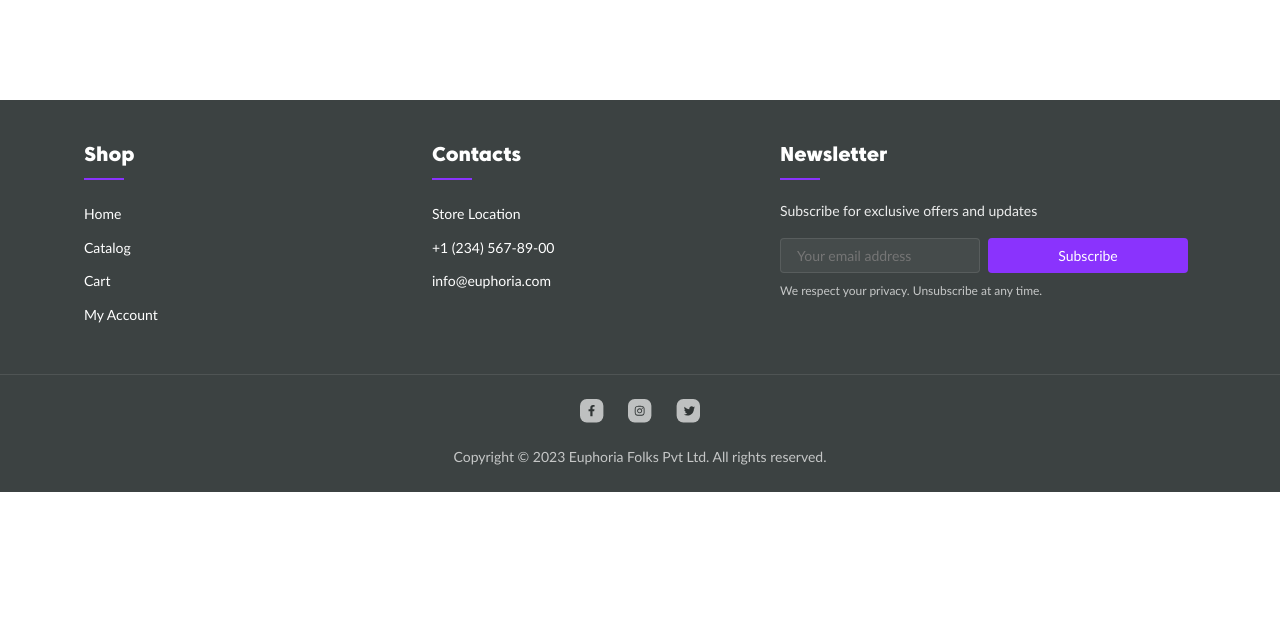
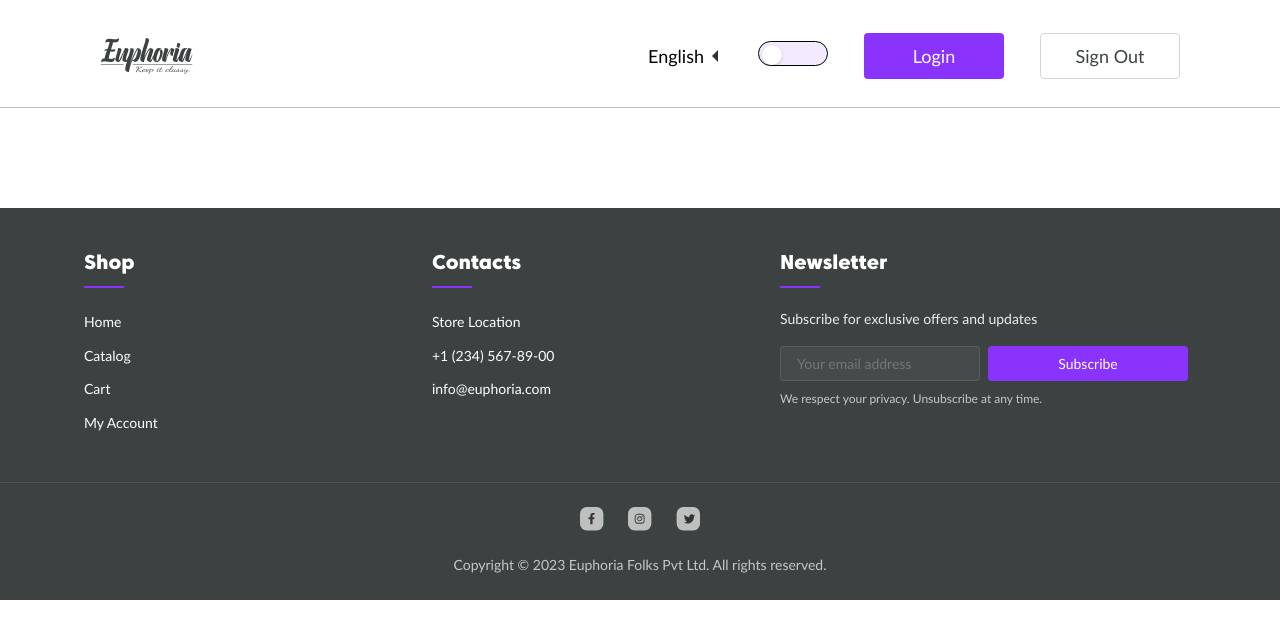
Before and after one commit to AlexBud369/Web_programming_Term_Paper, a website: page auth/login.html in a window 1280 px wide. Drawn offline with Linux system fonts and the light colour scheme.

Commit message:
feat(signin): add Sign In  header HTML

```diff
--- a/auth/login.html
+++ b/auth/login.html
@@ -13,7 +13,38 @@
 
 </head>
 <body class="body-container">
-
+    <header class="header">
+        <div class="header-container">
+            <a href="index.html" class="logo">
+                <img src="../images/logo.png" alt="Euphoria Logo" class="logo-img">
+            </a>
+            <div class="header-controls">
+                <div class="language-selector">
+                    <button class="language-toggle" aria-expanded="false">
+                        <span class="current-language">English</span>
+                        <img src="../images/home_page_icons/Vector.svg" alt="" class="drop-icon">
+                    </button>
+                    <ul class="language-dropdown">
+                        <li><button type="button" data-lang="en">English</button></li>
+                        <li><button type="button" data-lang="ru">Русский</button></li>
+                    </ul>
+                </div>
+                <div class="custom-toggle">
+                    <input type="checkbox" id="theme-toggle" class="toggle-input">
+                    <label for="theme-toggle" class="toggle-label">
+                        <span class="toggle-track">
+                            <span class="toggle-knob"></span>
+                        </span>
+                    </label>
+                </div>
+                <button class="login-btn">Login</button>
+                <button class="logout-btn">Sign Out</button>
+                <button class="burger-menu">
+                    <span class="burger-icon"></span>
+                </button>
+            </div>
+        </div>
+    </header>
 
     <footer class="footer" aria-label="Site footer">
         <div class="footer__container">
```
